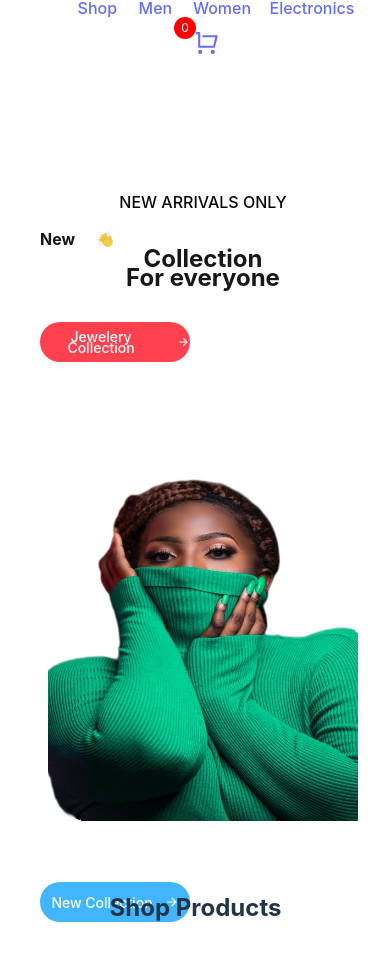
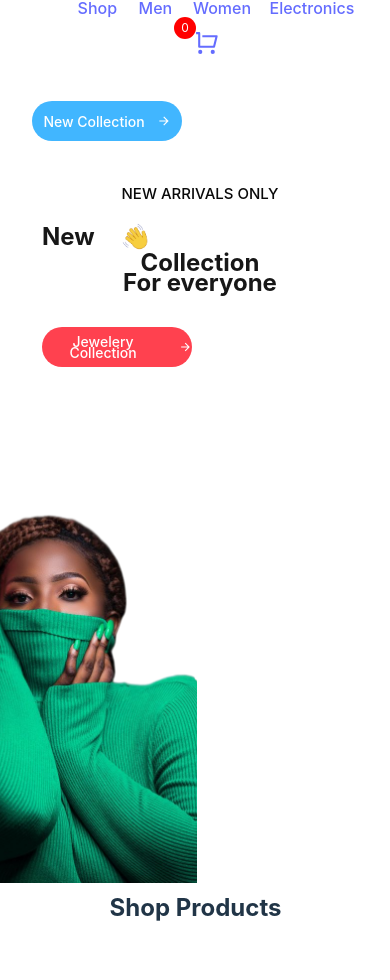
Before and after one commit to Ian-Ndungu/The-Shoppey, a React (Vite) app: page / in a window 390 px wide. Shown: the part 155-1135 px from the top of the page. Built offline with nearby package versions, Linux system fonts and the light colour scheme; no server answers.

Commit message:
added the mobile view

```diff
--- a/src/App.css
+++ b/src/App.css
@@ -65,33 +65,6 @@
     width: 100%;
   }
 
-  .hero {
-    flex-direction: column;
-    height: 90px;
-  }
-
-  .hero-left,
-  .hero-right,
-  .new-collection {
-    width: 100%;
-    padding: 8px; /* Adjust the padding as needed */
-  }
-
-  .hero-left h2,
-  .hero-hand-icon p {
-    font-size: 16px;
-  }
-
-  .hero-hand-icon img {
-    max-width: 30px; /* Adjust the max-width as needed */
-  }
-
-  .hero-right img {
-    margin-top: -80px; /* Adjust the margin-top as needed */
-    height: 390px;
-
-  }
-
 
 .about-container {
   flex-direction: column;
@@ -134,3 +107,23 @@ font-size: 0.9em;
 .copyright p {
 font-size: 0.8em;
 }
+
+@media only screen and (max-width: 600px) {
+  .hero {
+    flex-direction: column;
+  }
+
+  .hero-left {
+    order: 1; /* Keep the order of hero-left as the first element */
+  }
+
+  .hero-right {
+    order: 3;
+    margin-top: 2px; /* Add some spacing between hero-left and hero-right on mobile */
+  }
+
+  .hero-right img {
+    max-width: 280px;
+    height: auto; /* Ensure the image maintains its aspect ratio */
+  }
+}
--- a/src/Hero/hero.jsx
+++ b/src/Hero/hero.jsx
@@ -27,15 +27,16 @@ function Hero() {
                 <RiArrowRightLine />
             </Link>
         </div>
-        <div className="hero-right">
-            <img src={heroImage} alt='heroImage' />
-        </div>
         <div className='new-collection'>
         <Link to="/new collection" className="new-collection-btn">
                 <div>New Collection</div>
                 <RiArrowRightLine />
             </Link>
         </div>
+        <div className="hero-right">
+            <img src={heroImage} alt='heroImage' />
+        </div>
+
     </div>
   )
 }
```
